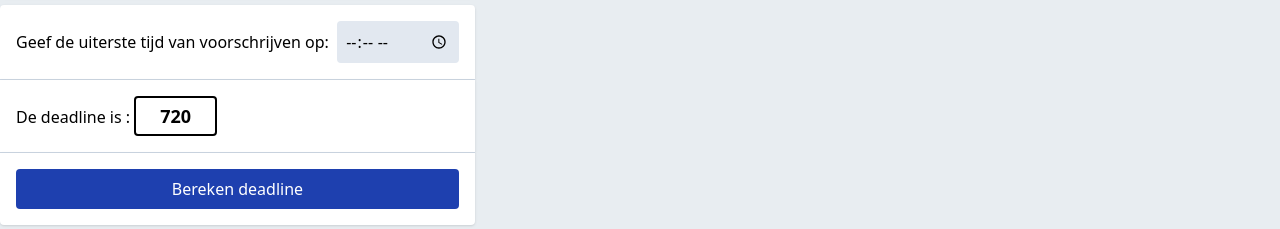
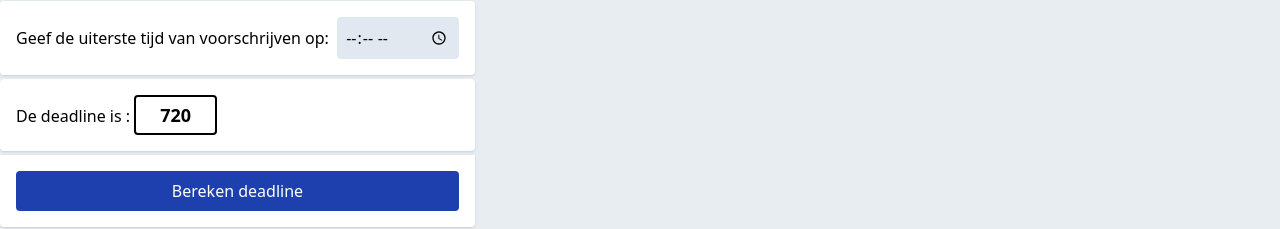
Before and after one commit to Hook-88/medimo-deadlines, a React (Vite) app: page / in a window 1280 px wide. Shown: the part 167-396 px from the top of the page. Built offline with nearby package versions, Linux system fonts and the light colour scheme.

Commit message:
improved styles

```diff
--- a/src/components/DeadlineToday.jsx
+++ b/src/components/DeadlineToday.jsx
@@ -6,25 +6,16 @@ export default function DeadlineToday() {
 
     return (
         <section className="max-w-max">
-            <Card className="mb-2">
+            <Card className="mb-1">
                 <Card.Title>Deadline vandaag</Card.Title>
             </Card>
-            {/* <Card>
-                <Form>
-                    <Input type="time" id="time-deadline-today">
-                        <Input.Label>Geef de uiterste tijd van voorschrijven op: &nbsp;</Input.Label>
-                    </Input>
-                    <hr
-                    <button className="block bg-blue-800 text-white px-4 py-2">Bereken deadline</button>
-                </Form>
-            </Card> */}
             <Form>
-                <Card className="rounded-b-none border-b border-slate-300">
+                <Card className="mb-1">
                     <Input type="time" id="time-deadline-today">
                         <Input.Label>Geef de uiterste tijd van voorschrijven op: &nbsp;</Input.Label>
                     </Input>
                 </Card>
-                <Card className="rounded-none border-b border-slate-300">
+                <Card className="mb-1">
                     <p>De deadline is : <button type="button" className="py-1 px-6 text-lg font-bold border-2 border-black rounded">720</button></p>
                 </Card>
                 <Card className="rounded-t-none">
```
